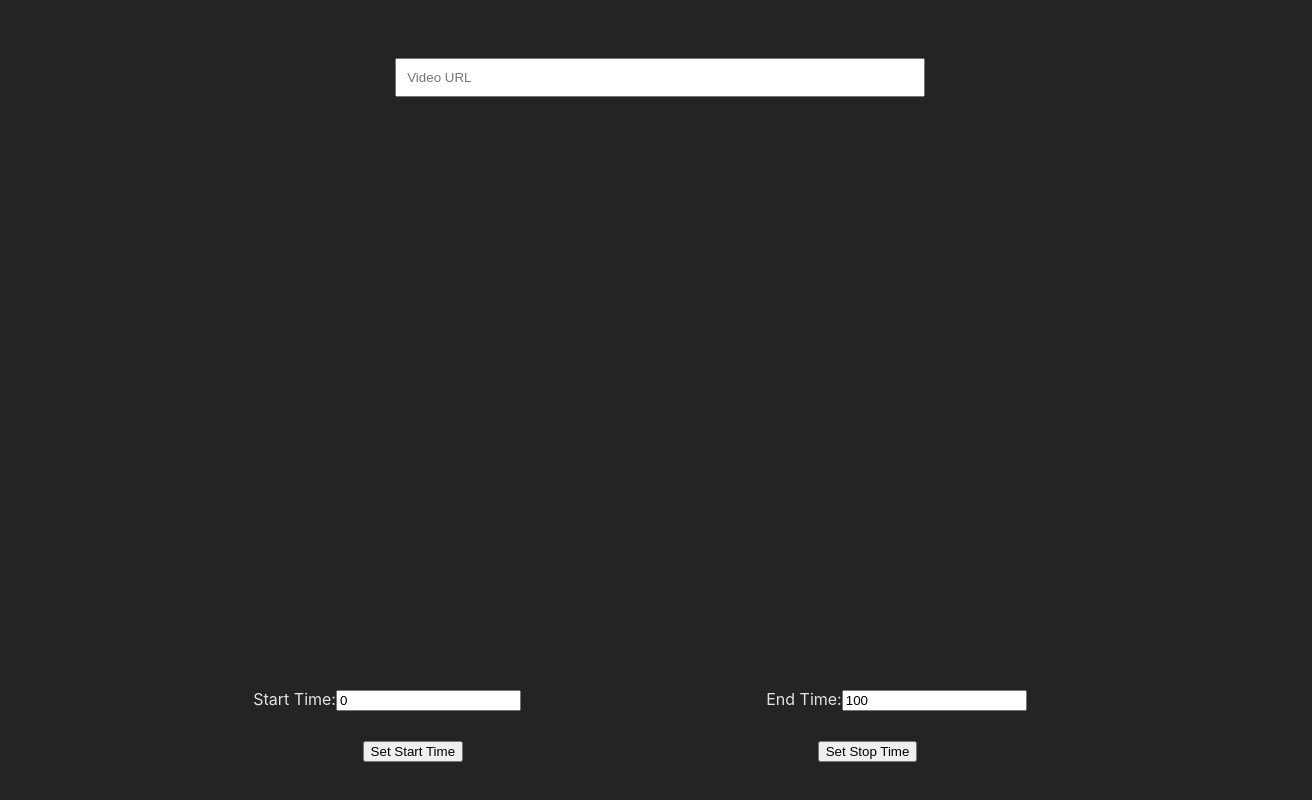
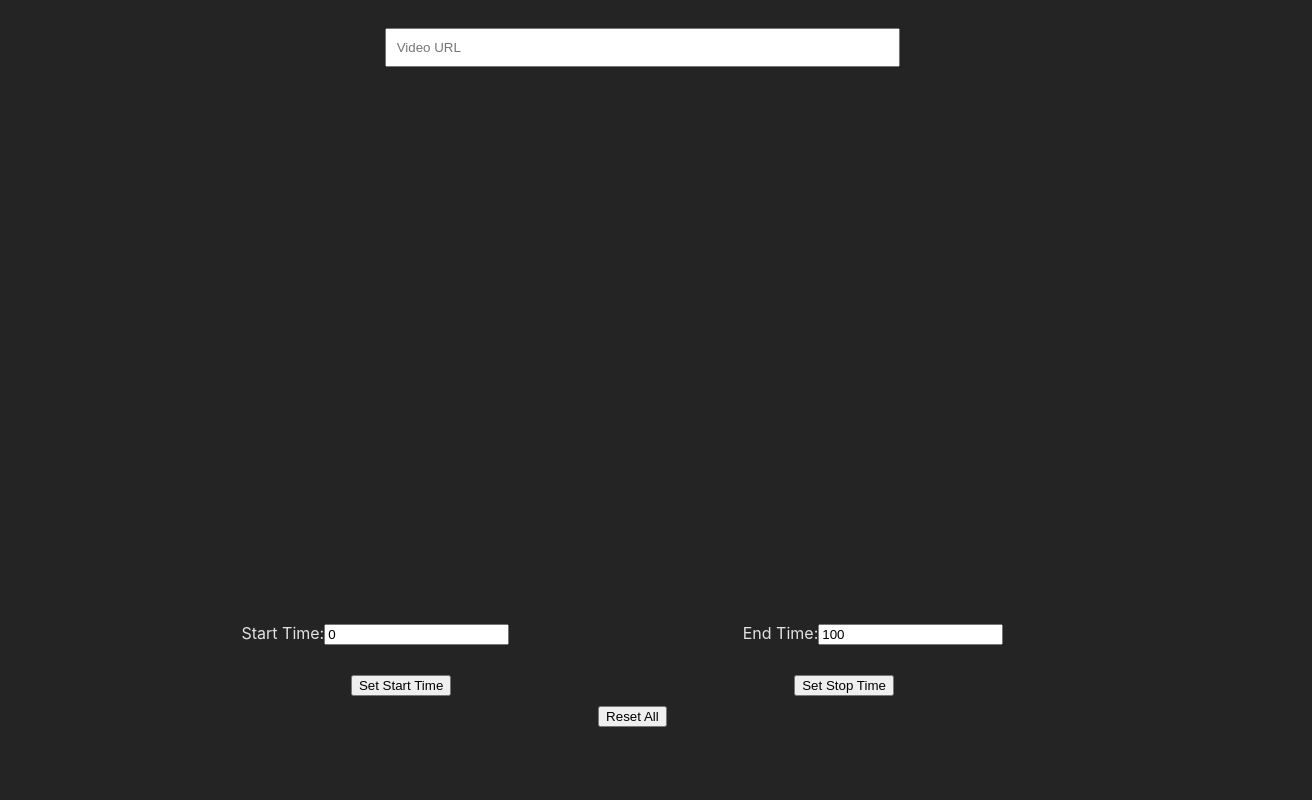
Before and after one commit to Baqir10/Quran, a React (Vite) app: page / in a window 1280 px wide. Shown: the whole page, 1312 px wide, since content can reach past the window. Built offline with nearby package versions, Linux system fonts and the light colour scheme.

Commit message:
Size fix

```diff
--- a/src/App.tsx
+++ b/src/App.tsx
@@ -1,4 +1,4 @@
-import { useState, useRef } from "react";
+import { useState, useRef, useEffect } from "react";
 import ReactPlayer from "react-player";
 
 function App() {
@@ -9,7 +9,8 @@ function App() {
   const [startTime, setStartTime] = useState(0);
   const [displayStopTime, setDisplayStopTime] = useState(100);
   const [stopTime, setStopTime] = useState(100);
-  const vidHeight = `${(((window.innerWidth / 16) * 9) / 100) * 75}px`;
+  const vidHeight = (((window.innerWidth / 16) * 9) / 100) * 93;
+  const vidWidth = vidHeight / 9 * 16;
 
   const handleProgress = (progress: { playedSeconds: number }) => {
     if (progress.playedSeconds > stopTime) {
@@ -41,7 +42,12 @@ function App() {
 
   return (
     <div
-      style={{ width: "100%", justifyContent: "center", paddingTop: "30px" }}
+      style={{
+        height: "90vh",
+        width: "96vw",
+        margin: "0px",
+        justifyContent: "center",
+      }}
     >
       <div
         style={{
@@ -63,20 +69,22 @@ function App() {
           }}
         />
       </div>
+
       <div style={{ width: "100%", justifyContent: "center", display: "flex" }}>
         <ReactPlayer
           ref={playerRef}
           url={finalVideoURL}
           playing
           controls
-          width="75%"
-          height={vidHeight}
+          width={`${calcWidth(0.63)}px`}
+          height={`${calcHeight(0.63)}px`}
           onReady={() =>
             playerRef.current && setStopTime(playerRef.current.getDuration())
           }
           onProgress={handleProgress}
         />
       </div>
+
       <span
         style={{
           display: "flex",
@@ -130,8 +138,32 @@ function App() {
           Set Stop Time
         </button>
       </span>
+      <div style={{ width: "100%", display: "flex", justifyContent: "center", padding:'10px' }}>
+        <button
+          onClick={() => {
+            changeStartTime(0);
+            changeStopTime(playerRef.current?.getDuration() || 100);
+          }}
+        >
+          Reset All
+        </button>
+      </div>
     </div>
   );
 }
 
 export default App;
+
+function calcHeight(ratio: number) {
+  if (window.innerWidth > window.innerHeight) {
+    return window.innerHeight * ratio;
+  }
+  return window.innerWidth / 16 * 9 * ratio;
+}
+
+function calcWidth(ratio: number) {
+  if (window.innerWidth > window.innerHeight) {
+    return window.innerWidth * ratio;
+  }
+  return window.innerHeight / 16 * 9 * ratio;
+}
--- a/src/index.css
+++ b/src/index.css
@@ -2,7 +2,8 @@
   font-family: Inter, system-ui, Avenir, Helvetica, Arial, sans-serif;
   line-height: 1.5;
   font-weight: 400;
-
+  margin: 0;
+  padding: 0;
   color-scheme: light dark;
   color: rgba(255, 255, 255, 0.87);
   background-color: #242424;
```
Also changed, not shown: 1 other file (tests, documents, lock files or other folders).
